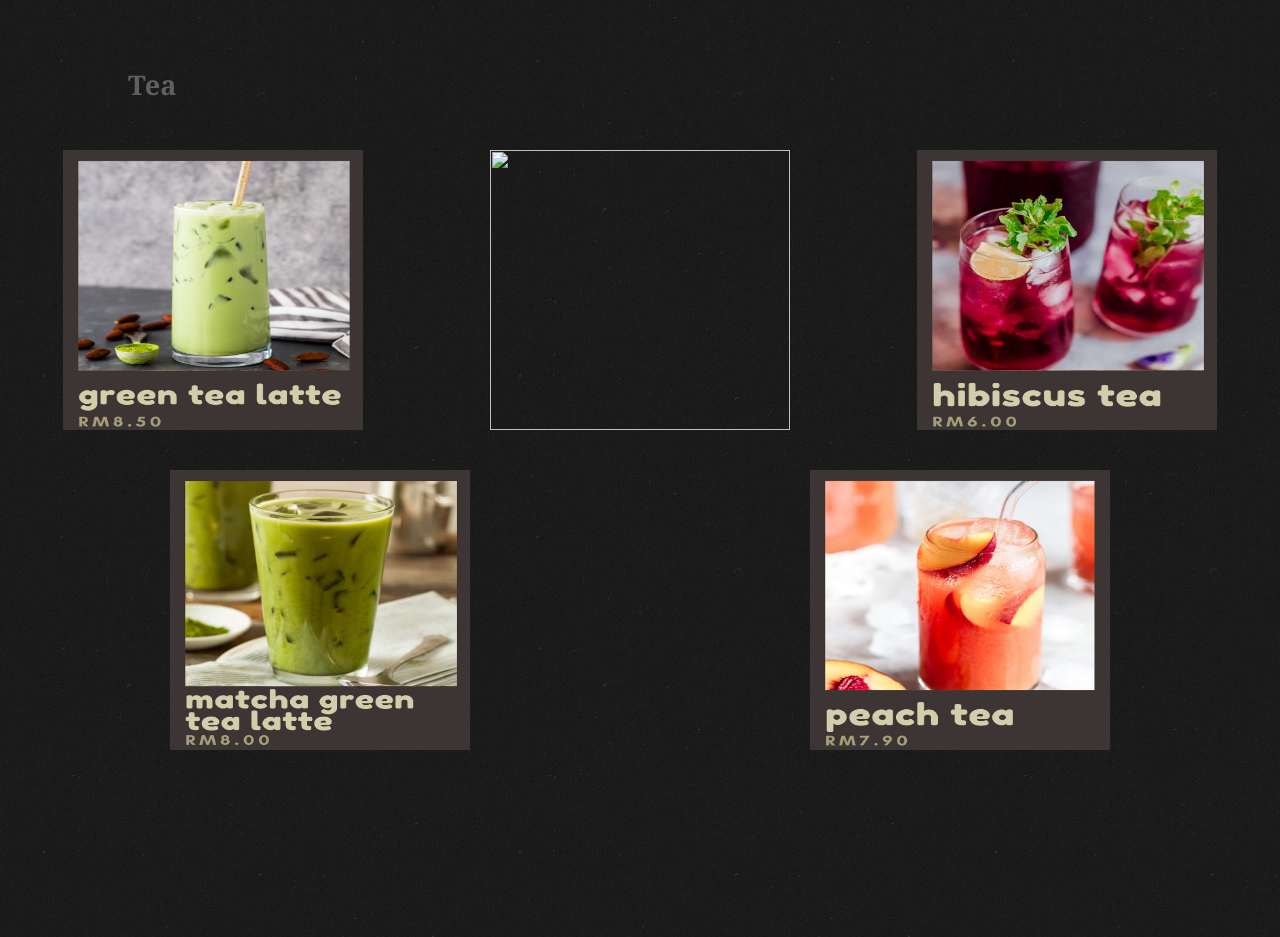
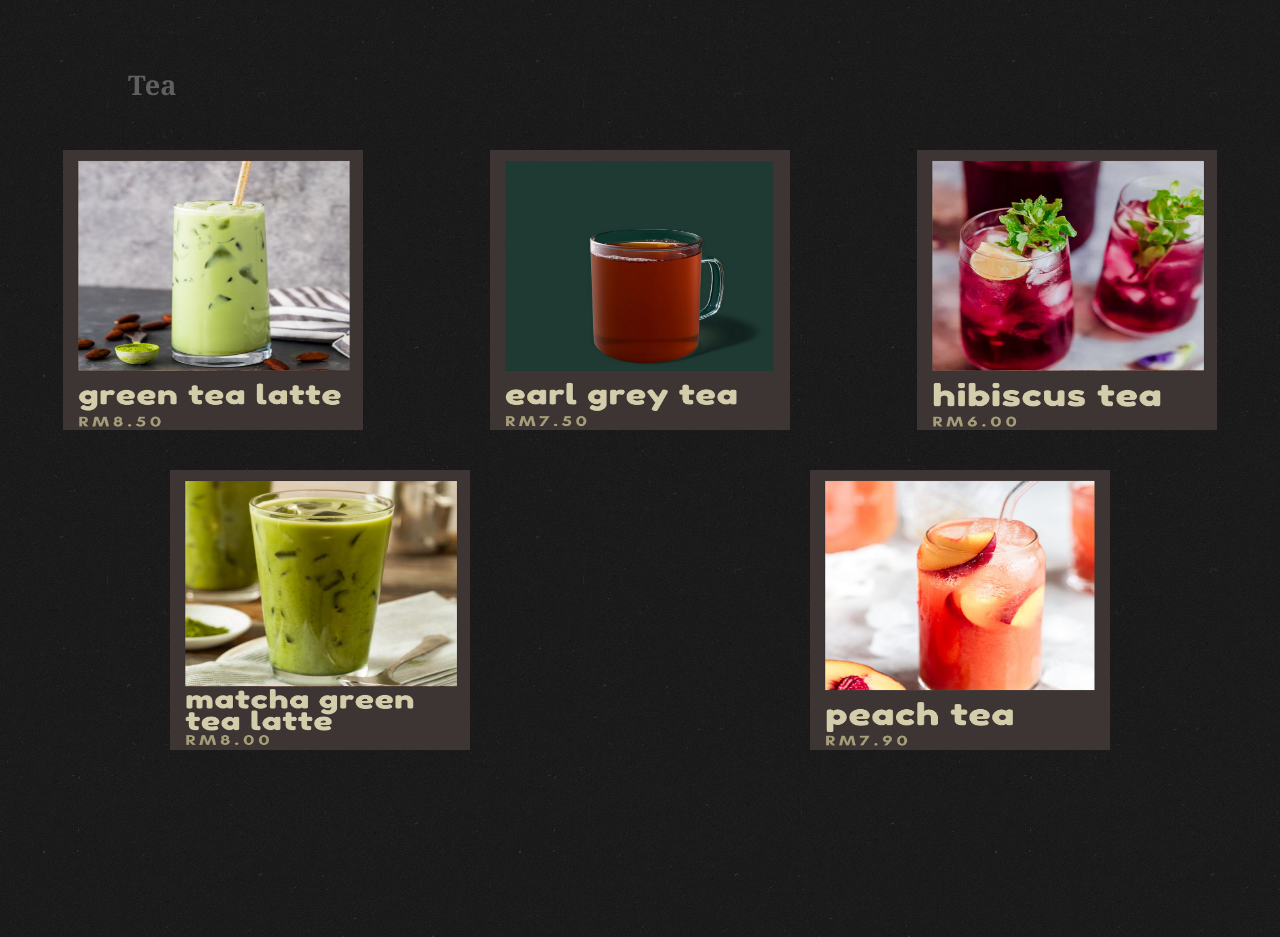
Before and after one commit to Hazel-Dopamine/Mono-Gray, a plain HTML site: page menu.html in a window 1280 px wide. Shown: the part 1633-2570 px from the top of the page. Drawn offline with Linux system fonts and the light colour scheme.

Commit message:
Update menu.html

```diff
--- a/menu.html
+++ b/menu.html
@@ -64,7 +64,7 @@
 	</div>
 		<div class="gallery">
 			<img src="green tea.png">
-	<img src="earlgrey.png">
+	<img src="earl grey.png">
 	<img src="hibiscus.png">
 
 	<img src="matcha.png">
```
